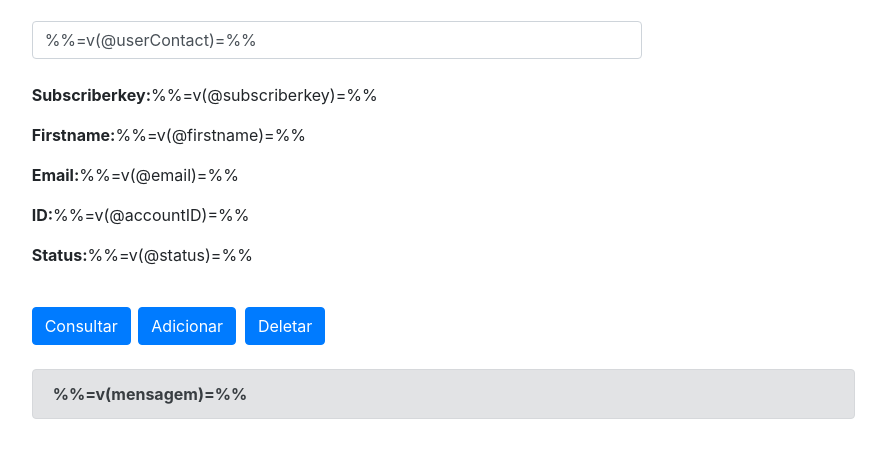
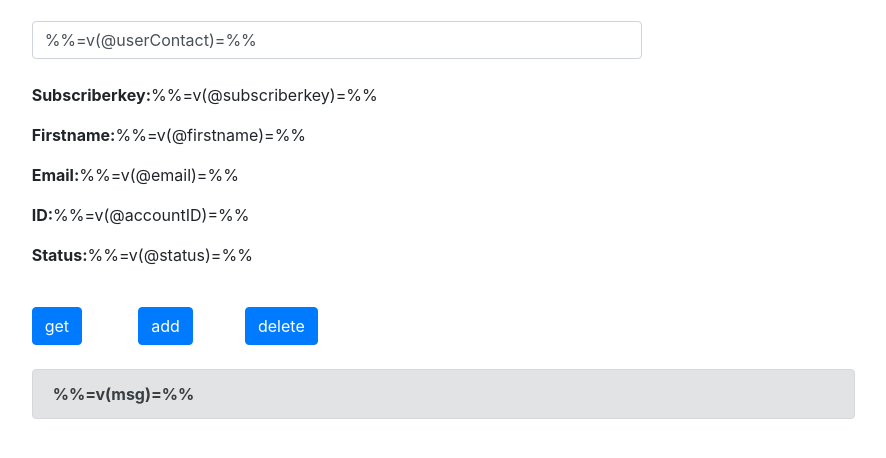
Before and after one commit to izabelmoreira/marketing-cloud, a plain HTML site: page codes/Form1_CRUD/Index.html in a window 1280 px wide. Shown: the part 164-622 px from the top of the page, without its empty margins (90-976 px from the left). Drawn offline with nearby package versions, Linux system fonts and the light colour scheme.

Commit message:
Update Index.html

```diff
--- a/codes/Form1_CRUD/Index.html
+++ b/codes/Form1_CRUD/Index.html
@@ -7,7 +7,7 @@
     <meta name="viewport" content="width=device-width, initial-scale=1.0">
     <link rel="stylesheet" href="https://cdn.jsdelivr.net/npm/bootstrap@4.3.1/dist/css/bootstrap.min.css"
         integrity="sha384-ggOyR0iXCbMQv3Xipma34MD+dH/1fQ784/j6cY/iJTQUOhcWr7x9JvoRxT2MZw1T" crossorigin="anonymous">
-    <title>Modelo Form1 - Marketing Cloud</title>
+    <title> Form1 Sample - Marketing Cloud</title>
 </head>
 <style>
     .title img {
@@ -100,41 +100,41 @@
                         set @submit == RequestParameter('submit')
 
                         if not empty(@submit) then
-                            InsertDE('DE_FORM1_HISTORICO_LOGS', "firstname", @Firstname, "Email", @email, "accountID", @accountID, "status", @status, "writeTimeStamp", @addedDate, "acao", @submit)
+                            InsertDE('DE_FORM1_LOGS_BACKUP', "firstname", @Firstname, "Email", @email, "accountID", @accountID, "status", @status, "writeTimeStamp", @addedDate, "action", @submit)
                         endif
 
-                        if @submit = 'consultar' then
+                        if @submit = 'get' then
 
                             var @rows, @row, @rowCount
                             set @rows = LookupRows("DE_FORM1", "Subscriberkey", @subscriberkey)
                             set @rowCount = rowCount(@rows)
 
                             if @rowCount > 0 then
-                                set @mensagem = 'Esse registro existe na base Form1'
+                                set @msg = 'Esse registro existe na base Form1'
 
                              else
 
-                                set @mensagem = 'Esse registro não existe na base form1'
+                                set @msg = 'Esse registro não existe na base form1'
                             endif
 
-                        elseif @submit == 'adicionar' then
+                        elseif @submit == 'add' then
                             set @rows = LookupRows("DE_FORM1", "Subscriberkey", @subscriberkey)
                             set @rowCount = rowCount(@rows)
 
                             if @rowCount > 0 then
-                             set @mensagem = 'Esse registro existe na base Form1'
+                             set @msg = 'This record doesn't exists in Form1 DE'
 
                             else
 
                              InsertDE('DE_FORM1', "firstname", @Firstname, "Email", @email, "accountID", @accountID, "status", @status, "writeTimeStamp", @addedDate)
-                             set @mensagem = 'Os dados acima foram adicionados na base do form1'
+                             set @msg = 'The records were added in Form1 DE'
                         endif
 
 
-                        elseif @submit == 'deletar' then
+                        elseif @submit == 'delete' then
 
                             DeleteDE('DE_FORM1', subscriberkey, @subscriberkey)
-                            set @mensagem = 'Os dados acima foram deletados da base form1'
+                            set @msg = 'The records above were deleted from Form1 DE'
 
                         endif
 
@@ -159,21 +159,21 @@
                     <div class="col-sm-1">
                         <div class="btn-block">
                             <button class="btn btn-primary" type="submit" name="submit"
-                                value="consultar">Consultar</button>
-                            <input type="hidden" id="consultar" name="consultar">
+                                value="get">get</button>
+                            <input type="hidden" id="get" name="get">
                         </div>
                     </div>
                     <div class="col-sm-1">
                         <div class="btn-block">
                             <button class="btn btn-primary" type="submit" name="submit"
-                                value="adicionar">Adicionar</button>
-                            <input type="hidden" id="adicionar" name="adicionar">
+                                value="add">add</button>
+                            <input type="hidden" id="add" name="add">
                         </div>
                     </div>
                     <div class="col-sm-1">
                         <div class="btn-block">
-                            <button class="btn btn-primary" type="submit" name="submit" value="deletar">Deletar</button>
-                            <input type="hidden" id="deletar" name="deletar">
+                            <button class="btn btn-primary" type="submit" name="submit" value="delete">delete</button>
+                            <input type="hidden" id="delete" name="delete">
                         </div>
                     </div>
                     <div class="col-sm-7"></div>
@@ -183,7 +183,7 @@
                     <div class="col-sm-1"></div>
                     <div class="col-sm-8">
                         <div class="alert alert-secondary" role="alert">
-                            <b>%%=v(mensagem)=%%</b>
+                            <b>%%=v(msg)=%%</b>
                         </div>
                     </div>
                 </div>
```
